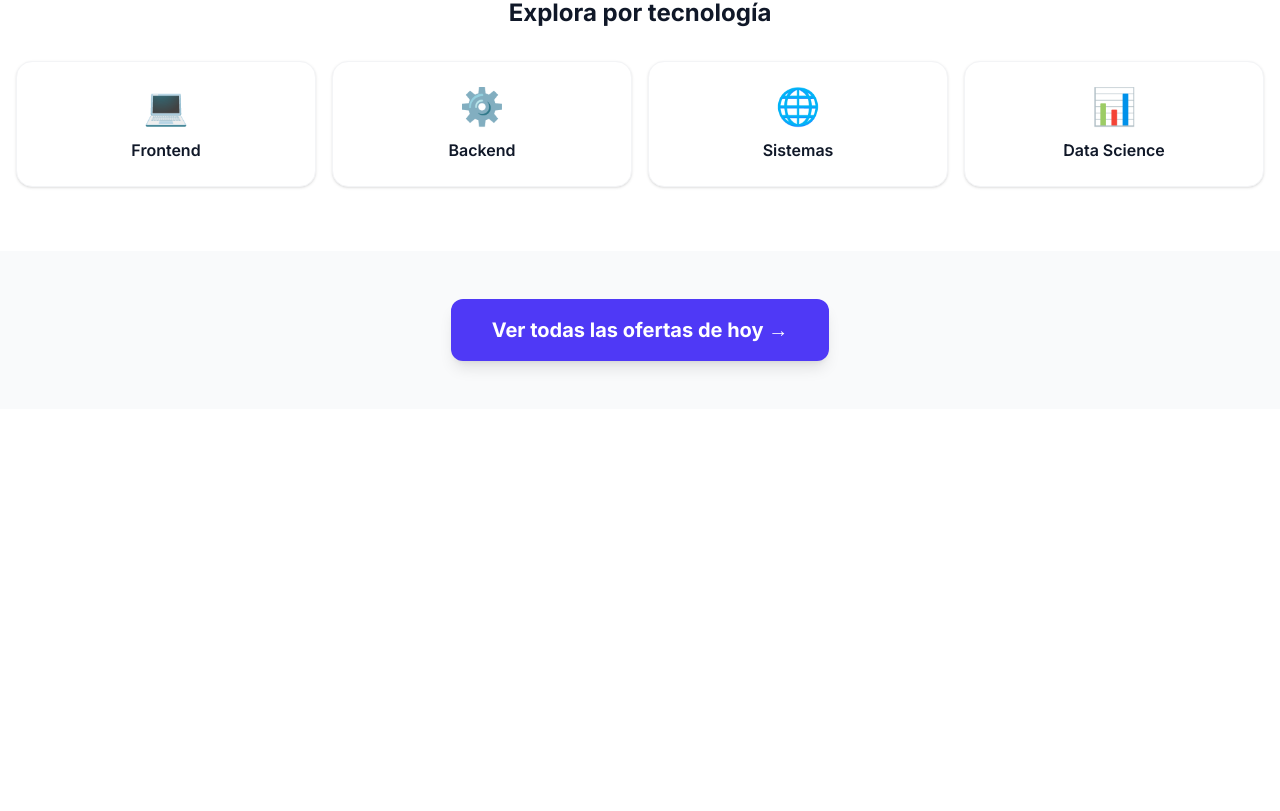
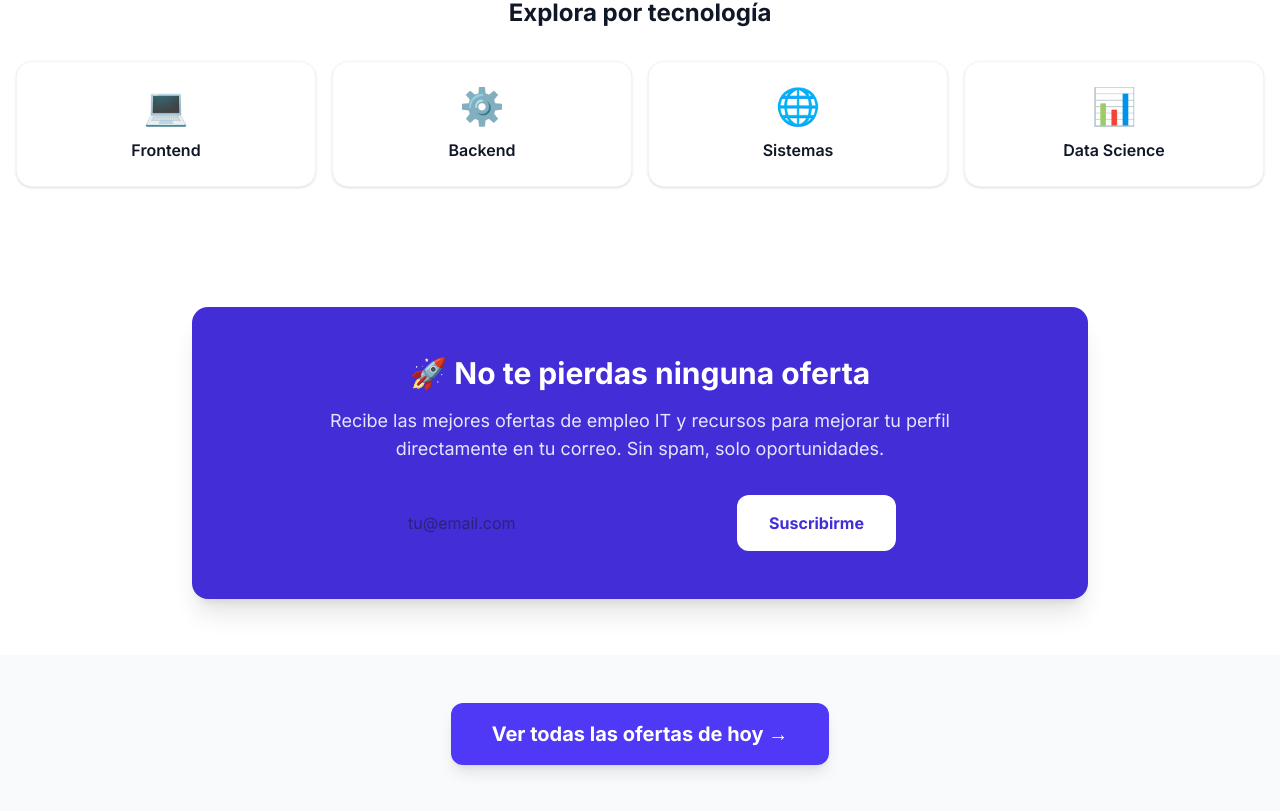
Before and after one commit to Raulmate7/Portal-Trabajo, a Next.js app in the folder frontend/: page / in a window 1280 px wide. Shown: the part 453-1264 px from the top of the page. Before the commit the page ends 862 px from the top, so only its background shows below. Built offline with nearby package versions, Linux system fonts and the light colour scheme.

Commit message:
Add newsletter component frontend

```diff
--- a/frontend/app/page.tsx
+++ b/frontend/app/page.tsx
@@ -1,5 +1,6 @@
 import Link from 'next/link';
 import Search from '@/components/Search';
+import Newsletter from '@/components/Newsletter'; // <--- IMPORTAMOS EL COMPONENTE
 import { Suspense } from 'react';
 
 export default function Home() {
@@ -49,6 +50,11 @@ export default function Home() {
         </div>
       </section>
 
+      {/* SECCIÓN NEWSLETTER (NUEVA) */}
+      <section className="py-4">
+        <Newsletter />
+      </section>
+
       {/* BOTÓN DE ACCESO AL LISTADO */}
       <section className="py-12 bg-gray-50">
         <div className="max-w-7xl mx-auto px-4 text-center">
--- a/frontend/components/Newsletter.tsx
+++ b/frontend/components/Newsletter.tsx
@@ -1,83 +1,74 @@
 'use client';
 
 import { useState } from 'react';
-import { supabase } from '@/lib/supabase';
 
 export default function Newsletter() {
   const [email, setEmail] = useState('');
   const [status, setStatus] = useState<'idle' | 'loading' | 'success' | 'error'>('idle');
 
-  const handleSubscribe = async (e: React.FormEvent) => {
+  const handleSubmit = async (e: React.FormEvent) => {
     e.preventDefault();
     if (!email) return;
 
     setStatus('loading');
 
-    const { error } = await supabase
-      .from('alerts')
-      .insert([{ email }]);
+    try {
+      // Aquí conectaremos con tu Backend en el siguiente paso
+      const response = await fetch(`${process.env.NEXT_PUBLIC_API_URL}/subscribe`, {
+        method: 'POST',
+        headers: { 'Content-Type': 'application/json' },
+        body: JSON.stringify({ email }),
+      });
 
-    if (error) {
-      if (error.code === '23505') {
+      if (response.ok) {
         setStatus('success');
+        setEmail('');
       } else {
-        console.error(error);
         setStatus('error');
       }
-    } else {
-      setStatus('success');
-      setEmail('');
+    } catch (error) {
+      setStatus('error');
     }
   };
 
   return (
-    <div className="bg-indigo-900 rounded-xl p-6 md:p-8 text-white text-center shadow-lg my-8 relative overflow-hidden border border-indigo-700">
-
-      <div className="absolute top-0 left-0 w-full h-full opacity-10 pointer-events-none">
-        <span className="absolute top-[-20px] left-[-20px] text-9xl">🔔</span>
-        <span className="absolute bottom-[-20px] right-[-20px] text-9xl">✉️</span>
-      </div>
-
-      <div className="relative z-10 max-w-lg mx-auto">
-        <h3 className="text-2xl font-bold mb-2 text-white">
+    <div className="bg-indigo-700 rounded-2xl p-8 md:p-12 text-center text-white shadow-xl mx-4 my-10 max-w-4xl md:mx-auto">
+      <h2 className="text-3xl font-bold mb-4">
         🚀 No te pierdas ninguna oferta
-        </h3>
-        <p className="text-indigo-100 mb-6 font-medium">
-          Recibe las mejores ofertas de programación en tu correo cada mañana.
+      </h2>
+      <p className="text-indigo-100 mb-8 text-lg max-w-2xl mx-auto">
+        Recibe las mejores ofertas de empleo IT y recursos para mejorar tu perfil directamente en tu correo. Sin spam, solo oportunidades.
       </p>
 
       {status === 'success' ? (
-          <div className="bg-green-500/20 text-green-200 p-4 rounded-lg border border-green-500/50 font-bold">
-            ✅ ¡Genial! Te has apuntado correctamente.
+        <div className="bg-green-500 text-white p-4 rounded-xl font-bold animate-pulse">
+          ¡Genial! Te has apuntado correctamente. 🎉
         </div>
       ) : (
-          <form onSubmit={handleSubscribe} className="flex flex-col sm:flex-row gap-3">
+        <form onSubmit={handleSubmit} className="flex flex-col sm:flex-row gap-4 justify-center max-w-lg mx-auto">
           <input
             type="email"
-              placeholder="Escribe tu correo aquí..."
-              // AQUI ESTA EL CAMBIO DE COLOR: Fondo oscuro (bg-indigo-950) y Texto Blanco (text-white)
-              className="flex-1 px-4 py-3 rounded-lg bg-indigo-950 text-white placeholder-indigo-300 border border-indigo-700 focus:outline-none focus:ring-2 focus:ring-indigo-400 focus:border-transparent"
+            placeholder="tu@email.com"
             value={email}
             onChange={(e) => setEmail(e.target.value)}
-              disabled={status === 'loading'}
             required
+            className="px-6 py-4 rounded-xl text-gray-900 w-full focus:outline-none focus:ring-4 focus:ring-indigo-300"
           />
           <button
             type="submit"
             disabled={status === 'loading'}
-              className="px-6 py-3 bg-white text-indigo-900 font-bold rounded-lg hover:bg-gray-100 transition-colors shadow-lg disabled:opacity-50"
+            className="bg-white text-indigo-700 font-bold py-4 px-8 rounded-xl hover:bg-gray-100 transition-colors disabled:opacity-50"
           >
-              {status === 'loading' ? '...' : 'Avísame'}
+            {status === 'loading' ? 'Guardando...' : 'Suscribirme'}
           </button>
         </form>
       )}
 
       {status === 'error' && (
-          <p className="text-red-300 text-sm mt-2">
-            Ups, ha habido un error. Inténtalo de nuevo.
+        <p className="text-red-300 mt-4 font-semibold">
+          Hubo un error. Inténtalo de nuevo más tarde.
         </p>
       )}
     </div>
-    </div>
   );
 }
```
Lines whose indentation alone changed are shown as unchanged.
